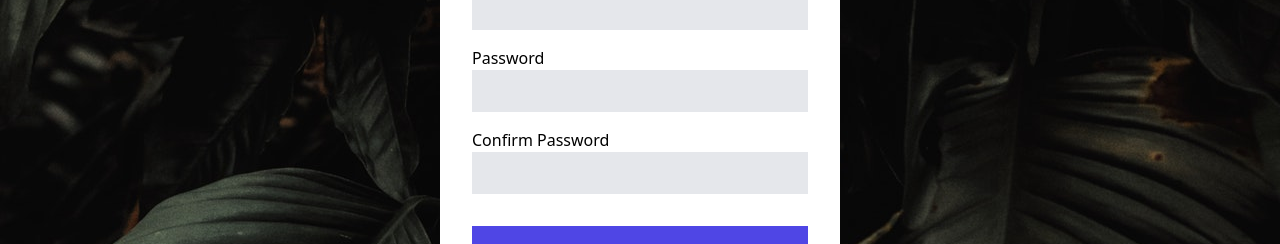
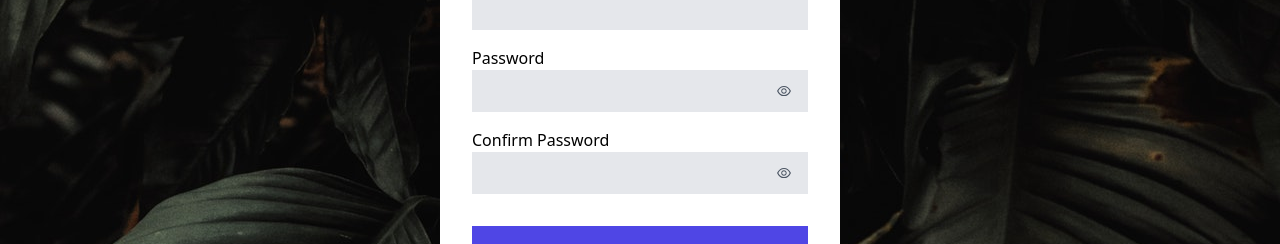
Before and after one commit to xayahismygoddess/login, a React (Create React App) app in the folder login/: page /signin in a window 1280 px wide. Shown: the part 382-626 px from the top of the page. Built offline with nearby package versions, Linux system fonts and the light colour scheme.

Commit message:
Initial commit

```diff
--- a/login/src/components/Login2.jsx
+++ b/login/src/components/Login2.jsx
@@ -1,7 +1,8 @@
 import React, { useState } from 'react';
 import { FcGoogle } from 'react-icons/fc';
 import { AiFillFacebook } from 'react-icons/ai';
-import { Link } from 'react-router-dom'; // Import Link from react-router-dom
+import { Link } from 'react-router-dom';
+import { AiOutlineEye, AiOutlineEyeInvisible } from 'react-icons/ai';  // Import eye icons
 import loginImg from '../assets/trees.jpg';
 
 export default function Login2() {
@@ -10,6 +11,7 @@ export default function Login2() {
   const [rememberMe, setRememberMe] = useState(false);
   const [error, setError] = useState('');
   const [isLoading, setIsLoading] = useState(false);
+  const [showPassword, setShowPassword] = useState(false);
 
   const handleSubmit = (event) => {
     event.preventDefault();
@@ -20,8 +22,6 @@ export default function Login2() {
 
     setIsLoading(true);
 
-    // Here you can handle the form submission logic
-    // For example, you can send the form data to an API
     console.log({
       email,
       password,
@@ -31,7 +31,7 @@ export default function Login2() {
     setTimeout(() => {
       setIsLoading(false);
       setError('');
-    }, 2000); // Simulating an API call
+    }, 2000);
   };
 
   return (
@@ -50,7 +50,7 @@ export default function Login2() {
             </button>
           </div>
           <div className='flex flex-col mb-4'>
-            <label htmlFor="emil">Email</label>
+            <label htmlFor="email">Email</label>
             <input
               id="email"
               className='border bg-gray-200 p-2'
@@ -62,14 +62,24 @@ export default function Login2() {
           </div>
           <div className='flex flex-col'>
             <label htmlFor="password">Password</label>
+            <div className='relative'>
               <input
                 id="password"
-              className='border bg-gray-200 p-2'
-              type="password"
+                className='border bg-gray-200 p-2 w-full'
+                type={showPassword ? 'text' : 'password'}
                 value={password}
                 onChange={(e) => setPassword(e.target.value)}
                 aria-required="true"
               />
+              <button
+                type="button"
+                className='absolute inset-y-0 right-0 px-4 text-gray-600'
+                onClick={() => setShowPassword(!showPassword)}
+                aria-label={showPassword ? 'Hide password' : 'Show password'}
+              >
+                {showPassword ? <AiOutlineEyeInvisible /> : <AiOutlineEye />}
+              </button>
+            </div>
           </div>
           {error && <p className='text-red-600'>{error}</p>}
           <button type="submit" className='w-full py-3 mt-8 bg-indigo-600 hover:bg-indigo-500 transition-colors text-white' disabled={isLoading}>
--- a/login/src/components/Signin.jsx
+++ b/login/src/components/Signin.jsx
@@ -1,7 +1,8 @@
 import React, { useState } from 'react';
 import { FcGoogle } from 'react-icons/fc';
 import { AiFillFacebook } from 'react-icons/ai';
-import { Link } from 'react-router-dom'; // Import Link from react-router-dom
+import { Link } from 'react-router-dom';
+import { AiOutlineEye, AiOutlineEyeInvisible } from 'react-icons/ai';  // Import eye icons
 import signupImg from '../assets/trees.jpg';
 
 export default function Signup() {
@@ -11,6 +12,8 @@ export default function Signup() {
   const [confirmPassword, setConfirmPassword] = useState('');
   const [error, setError] = useState('');
   const [isLoading, setIsLoading] = useState(false);
+  const [showPassword, setShowPassword] = useState(false);
+  const [showConfirmPassword, setShowConfirmPassword] = useState(false);
 
   const handleSubmit = (event) => {
     event.preventDefault();
@@ -26,8 +29,6 @@ export default function Signup() {
 
     setIsLoading(true);
 
-    // Here you can handle the form submission logic
-    // For example, you can send the form data to an API
     console.log({
       name,
       email,
@@ -37,7 +38,7 @@ export default function Signup() {
     setTimeout(() => {
       setIsLoading(false);
       setError('');
-    }, 2000); // Simulating an API call
+    }, 2000);
   };
 
   return (
@@ -79,25 +80,45 @@ export default function Signup() {
           </div>
           <div className='flex flex-col mb-4'>
             <label htmlFor="password">Password</label>
+            <div className='relative'>
               <input
                 id="password"
-              className='border bg-gray-200 p-2'
-              type="password"
+                className='border bg-gray-200 p-2 w-full'
+                type={showPassword ? 'text' : 'password'}
                 value={password}
                 onChange={(e) => setPassword(e.target.value)}
                 aria-required="true"
               />
+              <button
+                type="button"
+                className='absolute inset-y-0 right-0 px-4 text-gray-600'
+                onClick={() => setShowPassword(!showPassword)}
+                aria-label={showPassword ? 'Hide password' : 'Show password'}
+              >
+                {showPassword ? <AiOutlineEyeInvisible /> : <AiOutlineEye />}
+              </button>
+            </div>
           </div>
           <div className='flex flex-col'>
             <label htmlFor="confirmPassword">Confirm Password</label>
+            <div className='relative'>
               <input
                 id="confirmPassword"
-              className='border bg-gray-200 p-2'
-              type="password"
+                className='border bg-gray-200 p-2 w-full'
+                type={showConfirmPassword ? 'text' : 'password'}
                 value={confirmPassword}
                 onChange={(e) => setConfirmPassword(e.target.value)}
                 aria-required="true"
               />
+              <button
+                type="button"
+                className='absolute inset-y-0 right-0 px-4 text-gray-600'
+                onClick={() => setShowConfirmPassword(!showConfirmPassword)}
+                aria-label={showConfirmPassword ? 'Hide password' : 'Show password'}
+              >
+                {showConfirmPassword ? <AiOutlineEyeInvisible /> : <AiOutlineEye />}
+              </button>
+            </div>
           </div>
           {error && <p className='text-red-600'>{error}</p>}
           <button type="submit" className='w-full py-3 mt-8 bg-indigo-600 hover:bg-indigo-500 transition-colors text-white' disabled={isLoading}>
```
Lines whose indentation alone changed are shown as unchanged.
